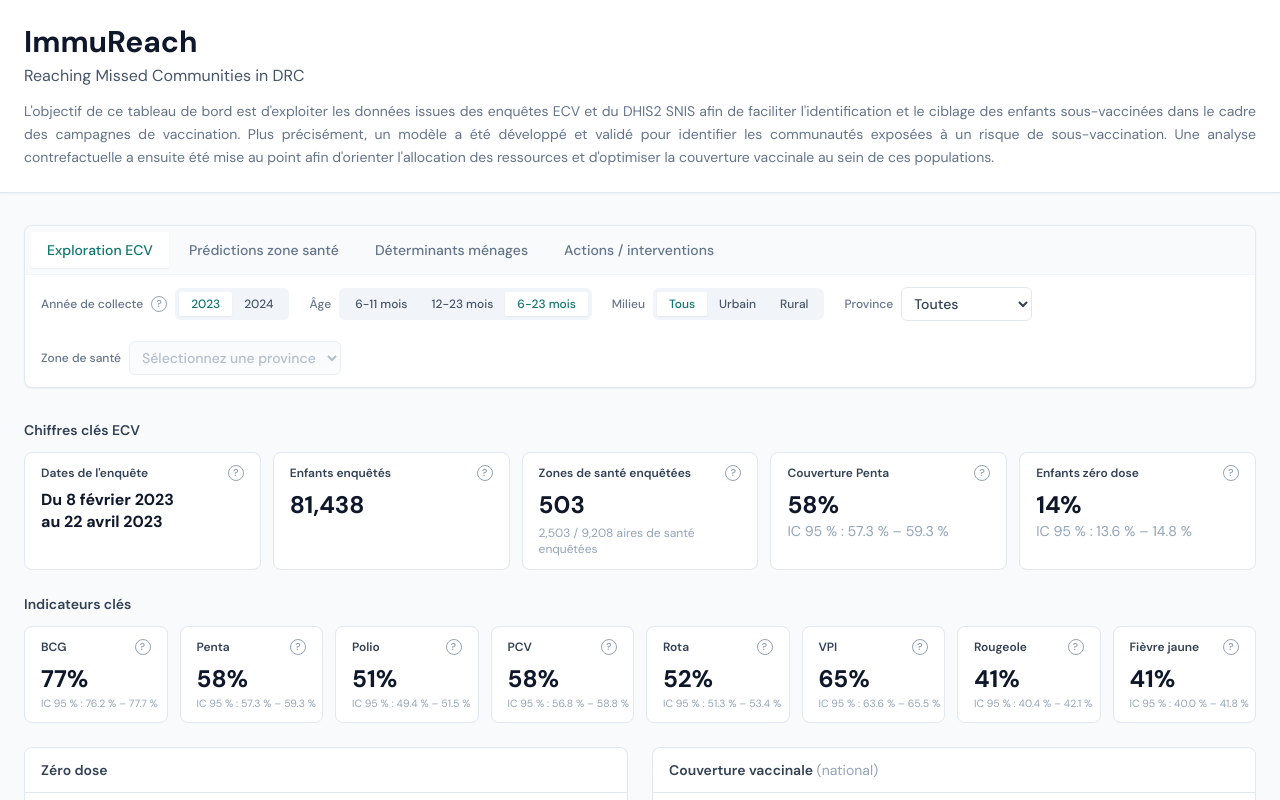
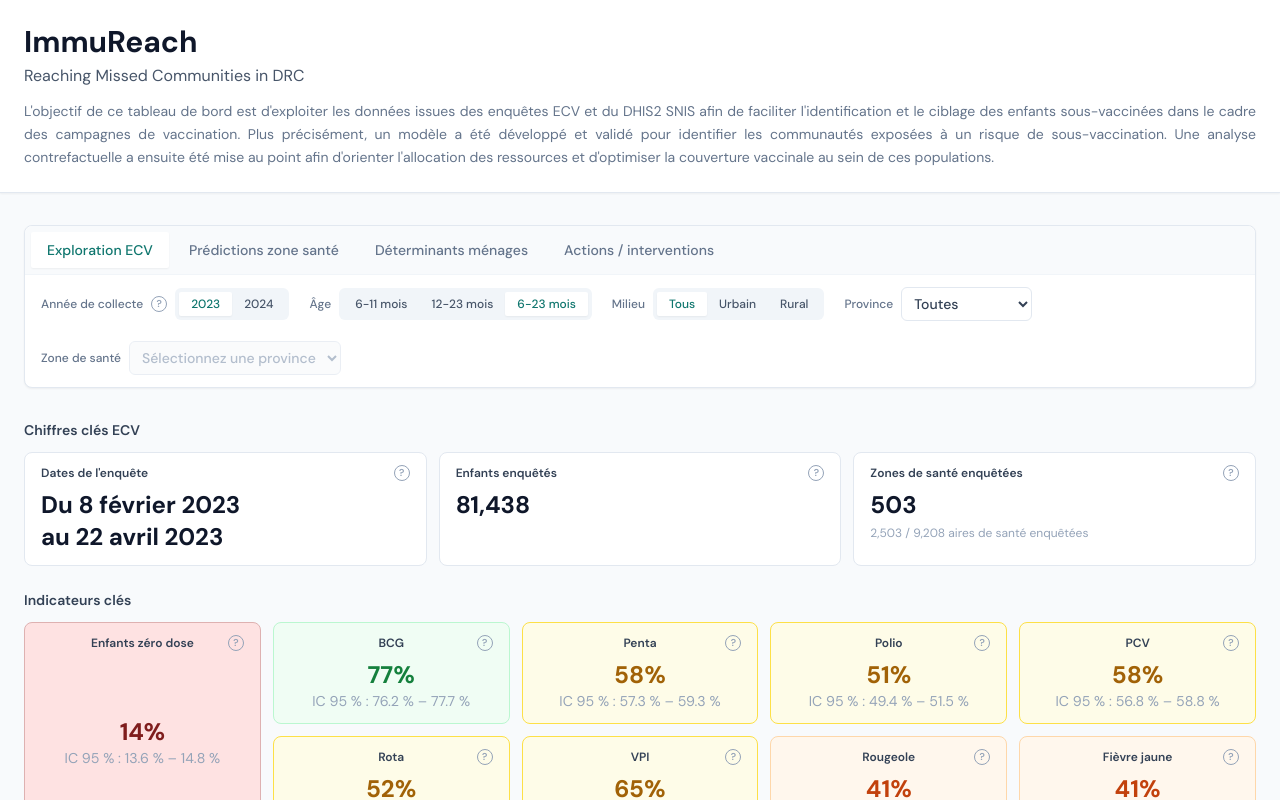
Before and after one commit to yannforget/immureach-dashboard, a React (Vite) app: page / in a window 1280 px wide. Shown: the top 800 px of the page. Built offline with nearby package versions, Linux system fonts and the light colour scheme.

Commit message:
Update cards: vaccine cards in Indicateur clés + add colors

```diff
--- a/src/components/features/ecv/cards/EcvIndicatorCard.tsx
+++ b/src/components/features/ecv/cards/EcvIndicatorCard.tsx
@@ -1,23 +1,52 @@
-import { useState } from 'react'
+import { Fragment, useState } from 'react'
+import type { CSSProperties } from 'react'
+import type { CoverageTone } from '@/lib/utils/ecvFormat'
+import { ZERO_DOSE_RAMP } from '@/lib/charts/theme'
+
+// Tinted background, border and value colour per tone; no tone keeps the
+// neutral white card. Full class names so Tailwind picks them up.
+const TONE_CLASSES: Record<CoverageTone | 'neutral', { card: string; value: string }> = {
+    neutral: { card: 'border-slate-200 bg-white', value: 'text-slate-900' },
+    red: { card: 'border-red-200 bg-red-50', value: 'text-red-700' },
+    orange: { card: 'border-orange-200 bg-orange-50', value: 'text-orange-700' },
+    yellow: { card: 'border-yellow-300 bg-yellow-50', value: 'text-yellow-700' },
+    green: { card: 'border-green-200 bg-green-50', value: 'text-green-700' },
+}
+
+// The zero-dose tone takes its colours from the zero-dose map ramp (inline
+// styles, since Tailwind classes can't be built from a runtime constant):
+// light end as background, dark end for the value and a blend of both for
+// the border.
+const [ZD_LIGHT, ZD_DARK] = ZERO_DOSE_RAMP
+const ZERO_DOSE_STYLES: { card: CSSProperties; value: CSSProperties } = {
+    card: { backgroundColor: ZD_LIGHT, borderColor: `color-mix(in srgb, ${ZD_LIGHT} 75%, ${ZD_DARK})` },
+    value: { color: ZD_DARK },
+}
 
 interface EcvIndicatorCardProps {
     label: string
-    value: string | string[]  // several strings render one per line
+    value: string | string[]  // several strings share a line, wrapping only between them
     description?: string
     subtext?: string  // add nb of visited health areas in nb visited zone card
     confidenceInterval?: string  // 95% CI displayed lightly next to the value
+    centered?: boolean  // center the text horizontally; the value block is also centered vertically below the label
+    tone?: CoverageTone | 'zeroDose'  // colours the card (background, border, value)
 }
 
-export function EcvIndicatorCard({ label, value, description, subtext, confidenceInterval }: EcvIndicatorCardProps) {
+export function EcvIndicatorCard({ label, value, description, subtext, confidenceInterval, centered = false, tone }: EcvIndicatorCardProps) {
     const [showTooltip, setShowTooltip] = useState(false)
+    const isZeroDose = tone === 'zeroDose'
+    const toneClasses = TONE_CLASSES[tone == null || isZeroDose ? 'neutral' : tone]
 
     return (
-        <div className="rounded-lg border border-slate-200 bg-white px-4 py-3 text-left">
-            <div className="flex items-center justify-between gap-1">
-                <h3 className="text-xs font-semibold text-slate-700">{label}</h3>
+        <div className={`relative rounded-lg border ${isZeroDose ? '' : toneClasses.card} px-4 py-3 ${centered ? 'flex flex-col text-center' : 'text-left'}`} style={isZeroDose ? ZERO_DOSE_STYLES.card : undefined}>
+            {/* The help icon is pinned to the card's top-right corner so it does not
+                push a centered label off-center */}
+            <div>
+                <h3 className={`${centered ? 'px-5' : 'pr-5'} text-xs font-semibold text-slate-700`}>{label}</h3>
                 {description && (
                     <div
-                        className="relative flex-shrink-0"
+                        className="absolute right-4 top-3"
                         onMouseEnter={() => setShowTooltip(true)}
                         onMouseLeave={() => setShowTooltip(false)}
                     >
@@ -35,7 +64,7 @@
                             ?
                         </div>
                         {showTooltip && (
-                            <div className="absolute right-0 top-5 z-50 w-64 rounded-md bg-slate-900 px-3 py-3 text-xs text-white shadow-lg">
+                            <div className="absolute right-0 top-5 z-50 w-64 rounded-md bg-slate-900 px-3 py-3 text-left text-xs text-white shadow-lg">
                                 <div className="text-slate-300">{description}</div>
                                 <div className="absolute -top-1 right-2 h-2 w-2 rotate-45 bg-slate-900"></div>
                             </div>
@@ -43,15 +72,21 @@
                     </div>
                 )}
             </div>
-            {Array.isArray(value) ? (
-                <div className="mt-2 text-base font-bold leading-snug text-slate-900">
-                    {value.map(line => (
-                        <p key={line}>{line}</p>
-                    ))}
-                </div>
-            ) : (
-                <p className="mt-2 text-2xl font-bold text-slate-900">{value}</p>
-            )}
+            {/* In a centered card the label stays on top (aligned with its neighbours'
+                labels) and the value block is centered in the remaining height */}
+            <div className={centered ? 'flex flex-1 flex-col justify-center' : undefined}>
+                {/* Same size as single values; each part of a multi-part value is kept
+                    whole so a narrow card wraps between parts, not mid-part */}
+                <p className={`mt-2 text-2xl font-bold ${isZeroDose ? '' : toneClasses.value}`} style={isZeroDose ? ZERO_DOSE_STYLES.value : undefined}>
+                    {Array.isArray(value)
+                        ? value.map((part, i) => (
+                            <Fragment key={part}>
+                                {i > 0 && ' '}
+                                <span className="whitespace-nowrap">{part}</span>
+                            </Fragment>
+                        ))
+                        : value}
+                </p>
                 {confidenceInterval && (
                     // Container query on a wrapper (not the card, which would trap the tooltip's
                     // z-index): font size scales with the card width so the CI stays on one line
@@ -65,5 +100,6 @@
                     <p className="mt-1 text-xs text-slate-400">{subtext}</p>
                 )}
             </div>
+        </div>
     )
 }
--- a/src/components/features/ecv/cards/EcvIndicatorCardGrid.tsx
+++ b/src/components/features/ecv/cards/EcvIndicatorCardGrid.tsx
@@ -1,7 +1,6 @@
 import { useMemo } from 'react'
 import { EcvIndicatorCard } from './EcvIndicatorCard'
 import { useKeyEcvData } from '@/hooks'
-import { formatCi, formatPercent } from '@/lib/utils/ecvFormat'
 
 const formatNumber = (v: number | null): string => (v == null ? '—' : Math.round(v).toLocaleString())
 // ISO "2023-03-02" -> "2 mars 2023". Parsed as UTC and formatted in UTC so the
@@ -51,20 +50,6 @@
                             ? `${formatNumber(row.nb_areas)} aires de santé enquêtées`
                             : undefined,
             },
-            {
-                key: 'penta_cov',
-                label: 'Couverture Penta',
-                value: formatPercent(row?.penta_cov ?? null),
-                confidenceInterval: formatCi(row?.penta_cov ?? null, row?.penta_cov_low ?? null, row?.penta_cov_high ?? null),
-                description: "Couverture vaccinale pentavalente mesurée par l'enquête ECV (3 doses).",
-            },
-            {
-                key: 'zdc_cov',
-                label: 'Enfants zéro dose',
-                value: formatPercent(row?.zdc_cov ?? null),
-                confidenceInterval: formatCi(row?.zdc_cov ?? null, row?.zdc_cov_low ?? null, row?.zdc_cov_high ?? null),
-                description: "Proportion d'enfants zéro dose mesurée par l'enquête ECV (aucune dose d'aucun vaccin).",
-            },
         ],
         [row]
     )
@@ -72,7 +57,7 @@
     return (
         <div className="space-y-3">
             <h2 className="text-sm font-semibold text-slate-700">Chiffres clés ECV</h2>
-            <div className="grid grid-cols-2 gap-3 sm:grid-cols-3 lg:grid-cols-5">
+            <div className="grid grid-cols-2 gap-3 sm:grid-cols-3">
                 {cards.map(c => (
                     <EcvIndicatorCard key={c.key} label={c.label} value={c.value} confidenceInterval={c.confidenceInterval} description={c.description} subtext={c.subtext} />
                 ))}
--- a/src/components/features/ecv/cards/EcvSeriesCardGrid.tsx
+++ b/src/components/features/ecv/cards/EcvSeriesCardGrid.tsx
@@ -1,15 +1,17 @@
 import { useMemo } from 'react'
 import { EcvIndicatorCard } from './EcvIndicatorCard'
-import { useIndicatorsEcvData } from '@/hooks'
+import { useEcvVaccCovRow, useIndicatorsEcvData } from '@/hooks'
 import { useDashboardStore } from '@/store/dashboardStore'
 import { AGE_GROUP_LABELS } from '@/types'
 import { ECV_SERIES_KEYS, ECV_SERIES_META } from '@/lib/utils/constants'
-import { formatCi, formatPercent } from '@/lib/utils/ecvFormat'
+import { coverageTone, formatCi, formatPercent } from '@/lib/utils/ecvFormat'
 
 // "Indicateurs clés" of the ECV tab: for each vaccine, the share of children
-// who received every dose of its schedule (indicators_ecv.csv).
+// who received every dose of its schedule (indicators_ecv.csv), next to
+// the zero-dose share (ecv_vaccination_coverage.csv, same source as the map).
 export function EcvSeriesCardGrid() {
     const row = useIndicatorsEcvData()
+    const covRow = useEcvVaccCovRow()
     const selectedAgeGroup = useDashboardStore(s => s.selectedAgeGroup)
 
     const cards = useMemo(
@@ -21,19 +23,35 @@
                     label: ECV_SERIES_META[key].label,
                     value: formatPercent(v?.pct ?? null),
                     confidenceInterval: formatCi(v?.pct ?? null, v?.ciLow ?? null, v?.ciHigh ?? null),
+                    tone: coverageTone(v?.pct ?? null),
                     description: `${ECV_SERIES_META[key].description} Enfants de ${AGE_GROUP_LABELS[selectedAgeGroup]}, enquête ECV.`,
                 }
             }),
         [row, selectedAgeGroup]
     )
 
+    const zeroDoseCard = useMemo(() => {
+        const zd = covRow?.metrics.zero_dose
+        return {
+            label: 'Enfants zéro dose',
+            value: formatPercent(zd?.pct ?? null),
+            confidenceInterval: formatCi(zd?.pct ?? null, zd?.ciLow ?? null, zd?.ciHigh ?? null),
+            description: `Proportion d'enfants zéro dose (aucune dose d'aucun vaccin). Enfants de ${AGE_GROUP_LABELS[selectedAgeGroup]}, enquête ECV.`,
+        }
+    }, [covRow, selectedAgeGroup])
+
     return (
         <div className="space-y-3">
             <h2 className="text-sm font-semibold text-slate-700">Indicateurs clés</h2>
-            <div className="grid grid-cols-2 gap-3 sm:grid-cols-4 lg:grid-cols-8">
-                {cards.map(c => (
-                    <EcvIndicatorCard key={c.key} label={c.label} value={c.value} confidenceInterval={c.confidenceInterval} description={c.description} />
-                ))}
+            {/* Zero-dose card on the left, stretched to the height of the two
+                rows of vaccine cards on its right. */}
+            <div className="grid gap-3 lg:grid-cols-5">
+                <EcvIndicatorCard label={zeroDoseCard.label} value={zeroDoseCard.value} confidenceInterval={zeroDoseCard.confidenceInterval} description={zeroDoseCard.description} tone="zeroDose" centered />
+                <div className="grid grid-cols-2 gap-3 sm:grid-cols-4 lg:col-span-4">
+                    {cards.map(c => (
+                        <EcvIndicatorCard key={c.key} label={c.label} value={c.value} confidenceInterval={c.confidenceInterval} description={c.description} tone={c.tone} centered />
+                    ))}
+                </div>
             </div>
             {!row && (
                 <p className="text-xs text-slate-400">
--- a/src/lib/charts/ecvMapOptions.ts
+++ b/src/lib/charts/ecvMapOptions.ts
@@ -1,6 +1,6 @@
 import type { EChartsOption } from 'echarts'
 import { getColorScaleBounds } from '@/lib/utils/dataUtils'
-import { MAP_NO_DATA_COLOR, MAP_OUT_OF_SCOPE_COLOR } from '@/lib/charts/theme'
+import { MAP_NO_DATA_COLOR, MAP_OUT_OF_SCOPE_COLOR, ZERO_DOSE_RAMP } from '@/lib/charts/theme'
 import type { EcvMapFeatureValue } from '@/hooks'
 
 // Zoom bounds, shared with the map's +/- buttons. `1` is the fitted view.
@@ -96,7 +96,7 @@
       min,
       max,
       inRange: {
-        color: ['#fee2e2', '#7f1d1d'], // light red to dark red
+        color: ZERO_DOSE_RAMP, // light red to dark red
       },
       // Unreachable in practice — every valueless shape opts out of the
       // ramp above — but a sane fallback if one ever slips through.
--- a/src/lib/charts/theme.ts
+++ b/src/lib/charts/theme.ts
@@ -25,6 +25,10 @@
   var: '#f43f5e',
   vaa: '#f97316',
 };
+
+// Zero-dose red ramp, light -> dark: the ECV zero-dose map's visualMap and
+// the "Enfants zéro dose" card share it so both read as one red.
+export const ZERO_DOSE_RAMP: [string, string] = ['#fee2e2', '#7f1d1d']
 
 // Amber used to highlight the currently selected area/zone across charts
 // (map selection, bar emphasis, ECV characteristics selected bar).
--- a/src/lib/utils/ecvFormat.ts
+++ b/src/lib/utils/ecvFormat.ts
@@ -9,3 +9,10 @@
         : value != null
             ? 'IC 95 % : NA'
             : undefined
+
+export type CoverageTone = 'red' | 'orange' | 'yellow' | 'green'
+
+// Coverage % -> card tone, by quartile: [0,25) red, [25,50) orange,
+// [50,75) yellow, [75,100] green. No value -> no tone (neutral card).
+export const coverageTone = (pct: number | null): CoverageTone | undefined =>
+    pct == null ? undefined : pct < 25 ? 'red' : pct < 50 ? 'orange' : pct < 75 ? 'yellow' : 'green'
```
Lines whose indentation alone changed are shown as unchanged.
